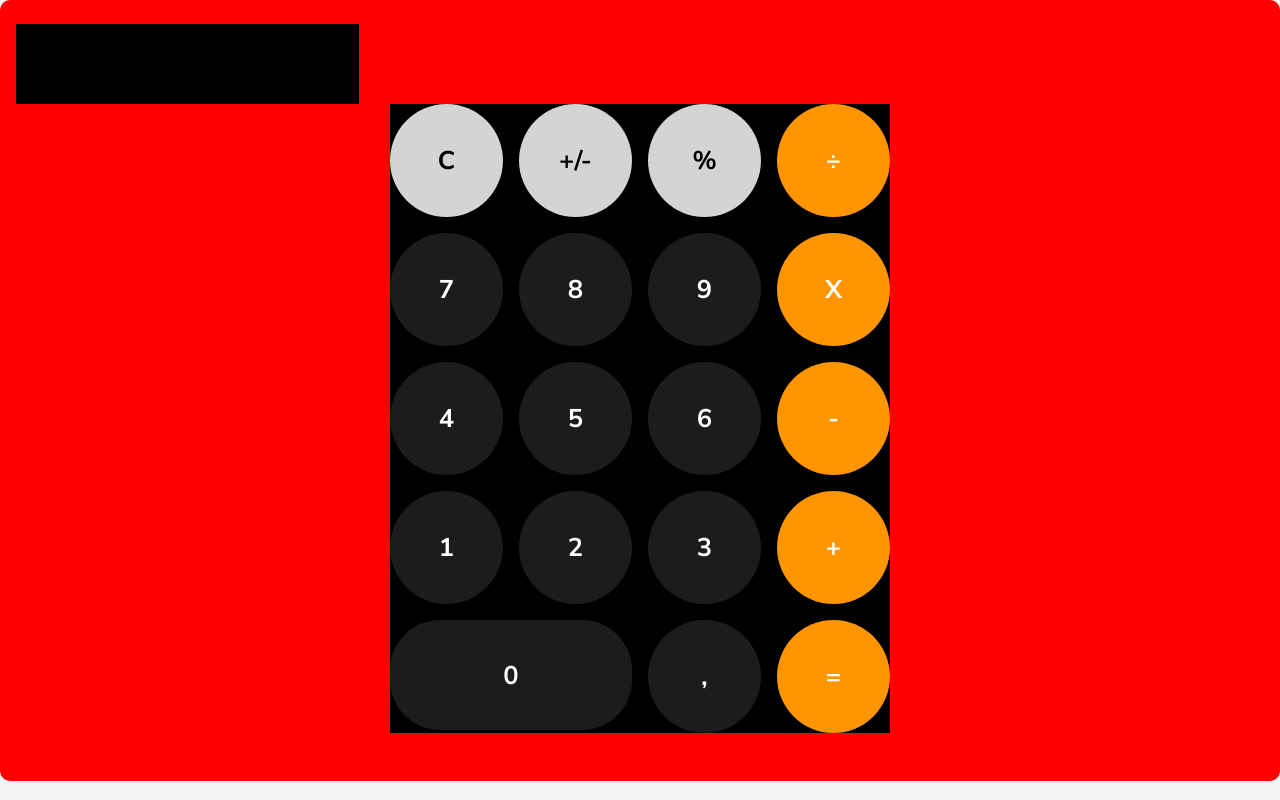
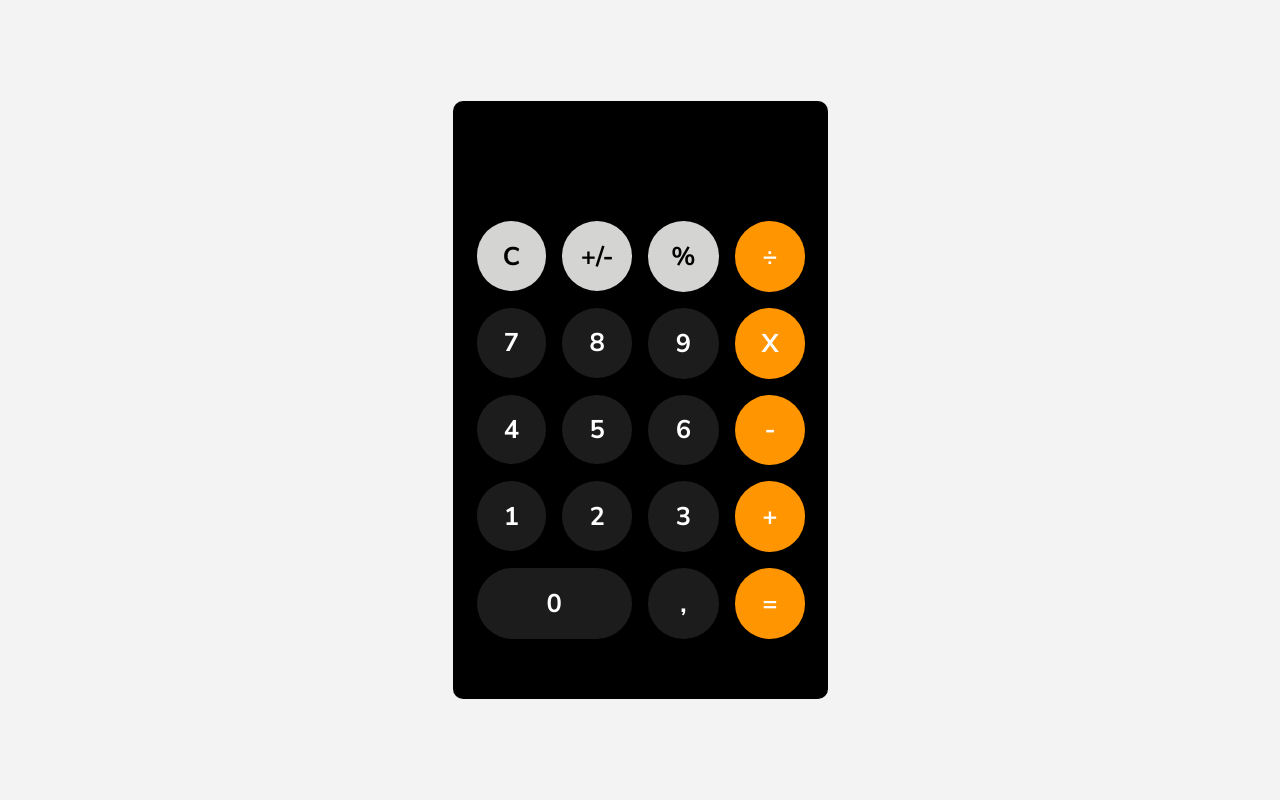
Before and after one commit to cosme7/Calculadora_DIO-OrangeTech, a React (Create React App) app: page / in a window 1280 px wide. Built offline with nearby package versions, Linux system fonts and the light colour scheme.

Commit message:
Styled 100%

```diff
--- a/src/Components/Button/style.js
+++ b/src/Components/Button/style.js
@@ -5,7 +5,7 @@ export const Button = styled.button`
     aspect-ratio: 1;
     border-radius: 50%;
 
-    font-size: clamp(1rem, 2vw, 2.2rem);
+    font-size: clamp(1.2rem, 2vw, 2.2rem);
     font-family: var(--ff-primary);
     font-weight: var(--fw-700);
     text-align: center;
--- a/src/Components/Input/index.jsx
+++ b/src/Components/Input/index.jsx
@@ -1,10 +1,10 @@
 import React from 'react'
 import * as S from './style'
 
-export default function Input() {
+export default function Input({value}) {
   return (
     <>
-        <S.Input type="text" />
+        <S.Input disabled value={value}/>
     </>
   )
 }
--- a/src/Components/Input/style.js
+++ b/src/Components/Input/style.js
@@ -1,7 +1,7 @@
 import styled from "styled-components";
 
 export const Input = styled.input`
-    max-width: 500px;
+    width: 100%;
     min-height: 10vh;
     padding-inline: 0.5rem;
 
--- a/src/Global/GlobalStyle.js
+++ b/src/Global/GlobalStyle.js
@@ -30,13 +30,11 @@ export const GlobalStyle = createGlobalStyle`
     }
 
     body{
-
-
         min-height: 100vh;
-
+        display: grid;
+        place-content: center;
         text-rendering: optimizeSpeed;
         line-height: 1.5;
-
         background-color: #F3f3f3;
     }
 `
--- a/src/Style/style.js
+++ b/src/Style/style.js
@@ -3,11 +3,8 @@ import styled from "styled-components";
 export const Container = styled.section`
     width: 100%;
     padding: 1.5rem 1rem 3rem;
-    margin: 0 auto;
-
     border-radius: 10px;
-
-    background-color: red;
+    background-color: var(--bg-dark);
 
     @media screen and (max-width: 48em){
         padding: 1rem 0.5rem;
@@ -15,16 +12,11 @@ export const Container = styled.section`
 `;
 
 export const Wrapper = styled.div`
-    max-width: 500px;
+    width: 100%;
     margin: 0 auto;
+    padding: 1rem 0.5rem;
 
     display: grid;
     grid-template-columns: repeat(4, 1fr);
     gap: 1rem;
-
-    background-color: var(--bg-dark);
-
-    @media screen and (max-width: 35em){
-        width: 100%;
-    }
 `;
```
